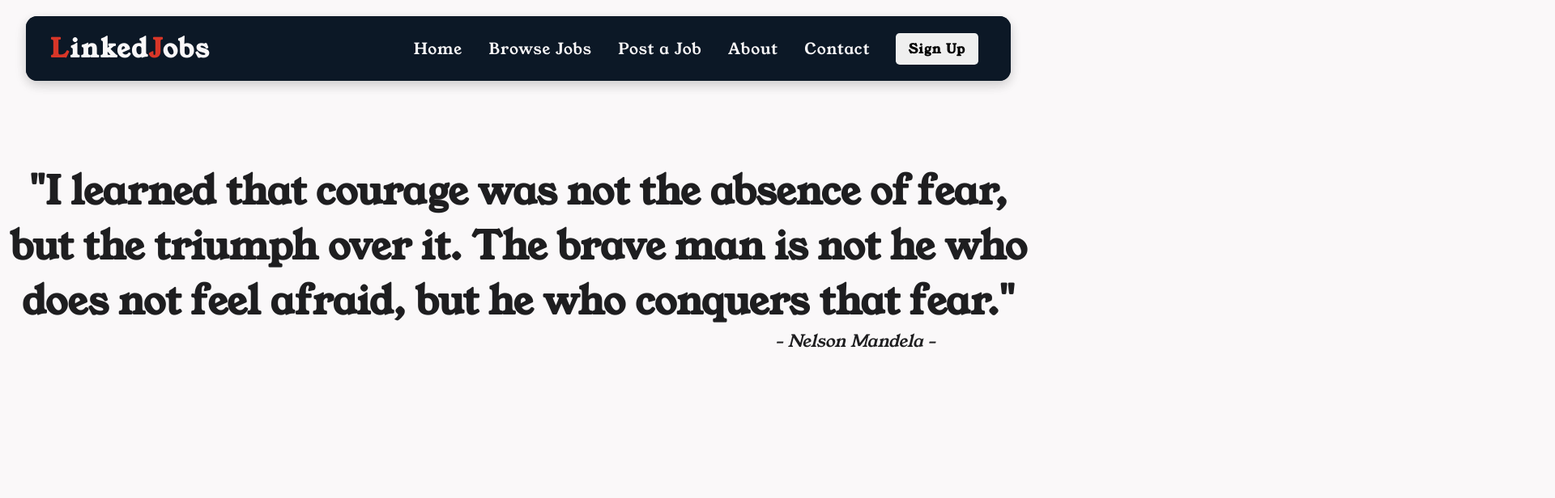
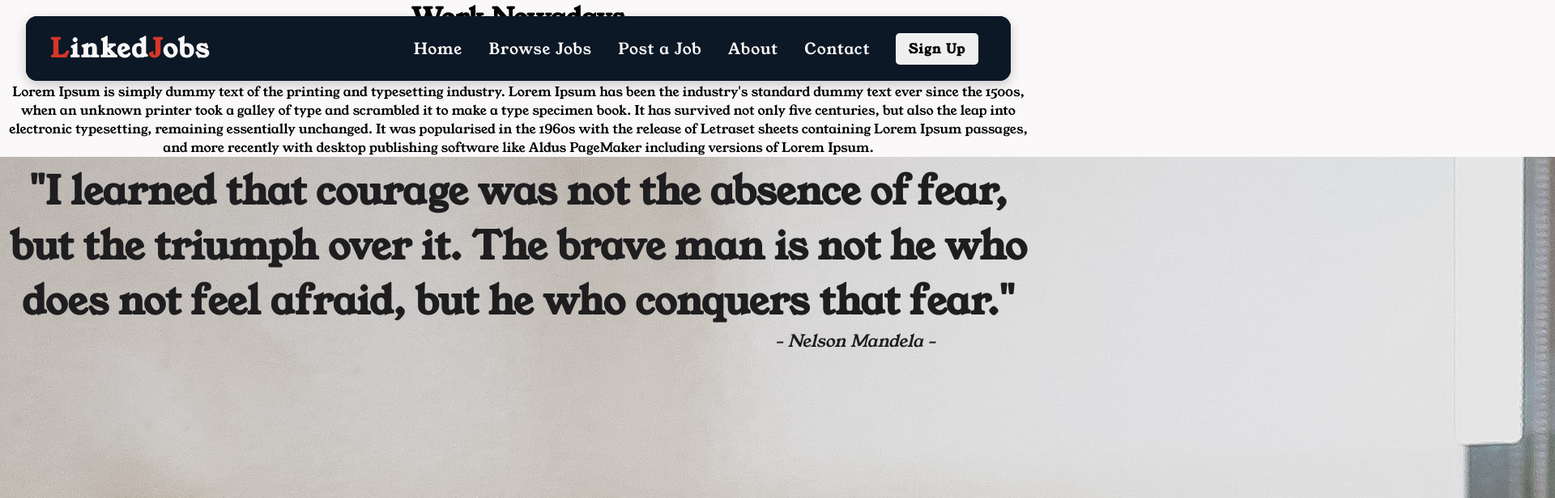
Before and after one commit to KornyIsDeveloping/LinkedJobs, a React (Create React App) app in the folder linkedjobs/: page /home in a window 1280 px wide. Shown: the top 616 px of the page at 81% size, 1920 px wide, since content can reach past the window. Built offline with nearby package versions, Linux system fonts and the light colour scheme.

Commit message:
adding the images to the home page

```diff
--- a/linkedjobs/src/components/homePage/News.js
+++ b/linkedjobs/src/components/homePage/News.js
@@ -0,0 +1,32 @@
+import officeWork1 from '../../assets/officeWork1.jpg'
+// import officeWork2 from '../../assets/officeWork.jpg'
+// import remoteWork1 from '../../assets/officeWork.jpg'
+// import remoteWork2 from '../../assets/officeWork.jpg'
+
+const News = () => {
+    return(
+        <div className="news">
+            <h1>Work Nowadays</h1>
+            <p>In the office vs Remote</p>
+
+            <div className="second-news">
+                <div className="second-news-text">
+                    <h2>Work in the office</h2>
+                    <p>Lorem Ipsum is simply dummy text of the printing and typesetting industry.
+                        Lorem Ipsum has been the industry's standard dummy text ever since the 1500s,
+                        when an unknown printer took a galley of type and scrambled it to make a type specimen book.
+                        It has survived not only five centuries, but also the leap into electronic typesetting, remaining essentially unchanged.
+                        It was popularised in the 1960s with the release of Letraset sheets containing
+                        Lorem Ipsum passages, and more recently with desktop publishing software like Aldus PageMaker including versions of Lorem Ipsum.
+                    </p>
+                </div>
+
+                <div className="second-news-image">
+                <img alt="office work" src={officeWork1}/>
+                </div>
+            </div>
+        </div>
+    )
+}
+
+export default News;
--- a/linkedjobs/src/routes/HomePage.js
+++ b/linkedjobs/src/routes/HomePage.js
@@ -1,3 +1,4 @@
+import News from '../components/homePage/News';
 import Navbar from '../components/navbar/Navbar'
 import QuotesSection from '../components/quotes/QuotesSection';
 
@@ -12,6 +13,7 @@
         quote='"I learned that courage was not the absence of fear, but the triumph over it. The brave man is not he who does not feel afraid, but he who conquers that fear."'
         author='- Nelson Mandela -'
         />
+        <News/>
         </>
     )
 }
```
Also changed, not shown: linkedjobs/src/assets/homeImage.jpg (deleted), linkedjobs/src/assets/officeWork1.jpg (added).
